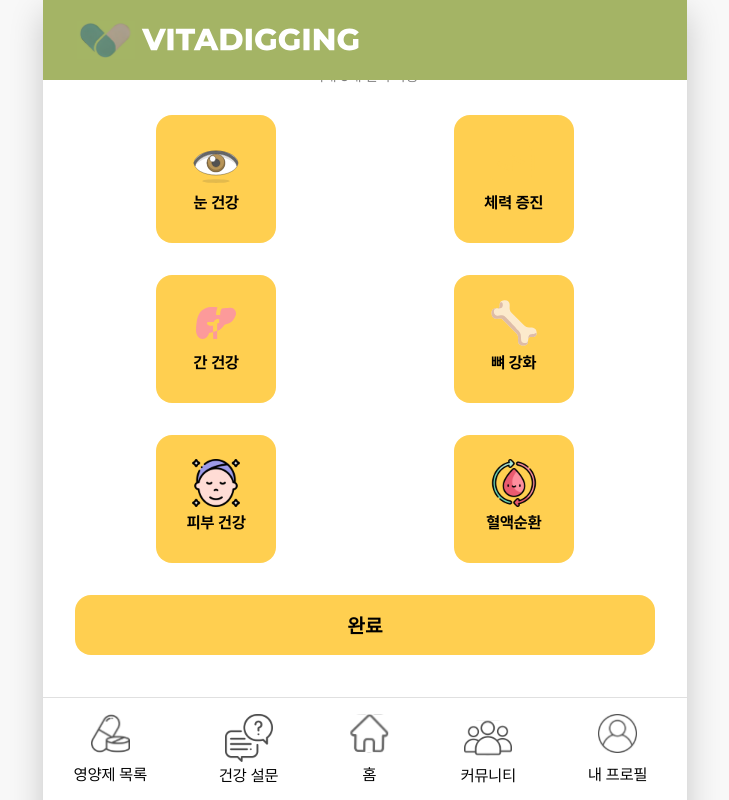
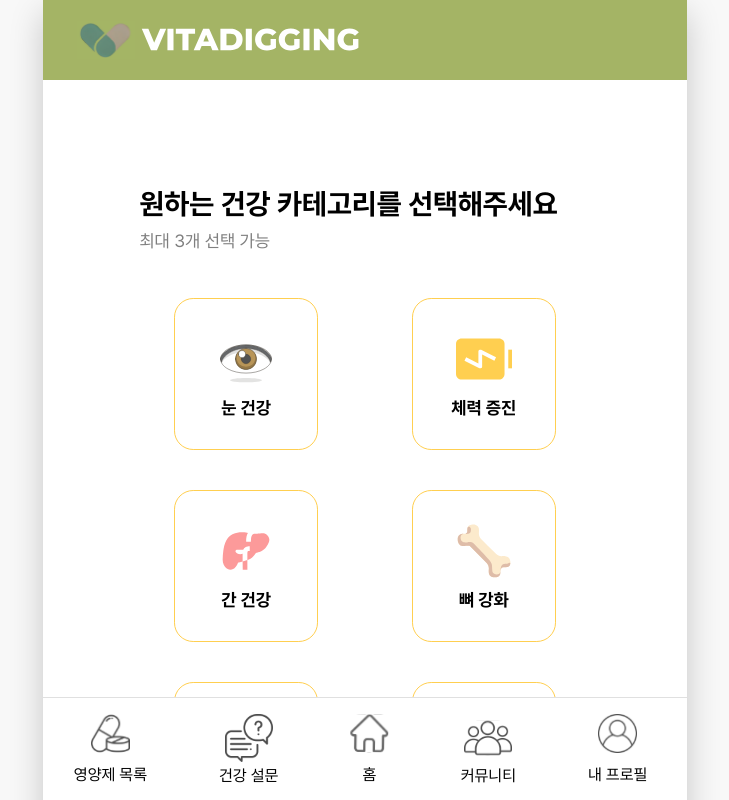
Before and after one commit to DS-VitaDigging/front-end, a React (Create React App) app in the folder vita-digging/: page /category in a window 1280 px wide. Shown: the whole page, without its empty margins (275-1004 px from the left). Built offline with nearby package versions, Linux system fonts and the light colour scheme; the HTML template or start-up script is replaced by a standard one.

Commit message:
카테고리 선택 및 상세 페이지 기능 구현(#12)

```diff
--- a/vita-digging/src/pages/Category/CategorySelect.jsx
+++ b/vita-digging/src/pages/Category/CategorySelect.jsx
@@ -14,27 +14,33 @@ const categories = [
 
 const CategorySelect = () => {
   const navigate = useNavigate();
-  const [selected, setSelected] = useState(null);
+  const [selected, setSelected] = useState([]);
 
   const handleSelect = (key) => {
-    setSelected(key);
+    if (selected.includes(key)) {
+      setSelected(selected.filter((k) => k !== key));
+    } else if (selected.length < 3) {
+      setSelected([...selected, key]);
+    }
   };
 
   const handleComplete = () => {
-    if (selected) {
-      navigate(`/category/${selected}`);
+    if (selected.length > 0) {
+      navigate(`/category/${selected.join(',')}`);
     }
   };
 
   return (
     <div css={styles.wrapper}>
-      <div css={styles.title}>원하는 건강 카테고리를 선택해주세요</div>
-      <div css={styles.subtitle}>최대 3개 선택 가능</div>
+      <div css={styles.textGroup}>
+        <div css={styles.title}>원하는 건강 카테고리를 선택해주세요</div>
+        <div css={styles.subtitle}>최대 3개 선택 가능</div>
+      </div>
       <div css={styles.grid}>
         {categories.map(({ key, label, icon }) => (
           <div
             key={key}
-            css={styles.categoryBox(selected === key)}
+            css={styles.categoryBox(selected.includes(key))}
             onClick={() => handleSelect(key)}
           >
             <img src={icon} alt={label} css={styles.icon} />
@@ -42,7 +48,11 @@ const CategorySelect = () => {
           </div>
         ))}
       </div>
-      <button css={styles.completeButton} onClick={handleComplete}>
+      <button
+        css={styles.completeButton}
+        onClick={handleComplete}
+        disabled={selected.length === 0}
+      >
         완료
       </button>
     </div>
--- a/vita-digging/src/pages/Category/CategorySelect.style.js
+++ b/vita-digging/src/pages/Category/CategorySelect.style.js
@@ -1,73 +1,85 @@
-// src/pages/Category/CategorySelect.style.js
 import { css } from '@emotion/react';
 
 export const wrapper = css`
-  padding: 2rem;
+  padding: 6rem;
+  margin-top: 5.9rem;
+  overflow: hidden;
+  position: relative;
+`;
+
+export const textGroup = css`
+  margin-bottom: 3rem;
 `;
 
 export const title = css`
   font-size: 1.8rem;
   font-weight: bold;
-  text-align: center;
-  margin-bottom: 0.5rem;
+  text-align: left;
+  margin-bottom: 0.8rem;
 `;
 
 export const subtitle = css`
-  font-size: 0.9rem;
+  font-size: 1.1rem;
   color: #7f7f7f;
-  text-align: center;
-  margin-bottom: 2rem;
+  text-align: left;
 `;
 
 export const grid = css`
   display: grid;
   grid-template-columns: repeat(2, 1fr);
-  gap: 2rem 1rem;
+  gap: 2.5rem 1.5rem;
   justify-items: center;
-  margin-bottom: 2rem;
+  margin-bottom: 3rem;
 `;
 
 export const categoryBox = (isSelected) => css`
-  background-color: ${isSelected ? '#FFC107' : '#FFCF50'};
-  border-radius: 1rem;
-  padding: 1.5rem 1rem;
+  background-color: ${isSelected ? '#FFC107' : '#FFFFFF'};
+  border: 1px solid ${isSelected ? '#FFC107' : '#FFCF50'};
+  border-radius: 1.2rem;
+  padding: 2rem 1.2rem;
   text-align: center;
-  width: 7.5rem;
-  height: 8rem;
+  width: 9rem;
+  height: 9.5rem;
   cursor: pointer;
-  transition: background-color 0.2s;
+  transition: all 0.2s;
   display: flex;
   flex-direction: column;
   align-items: center;
 
   &:hover {
-    background-color: #ffd666;
+    background-color: ${isSelected ? '#FFCA28' : '#FFF3CD'};
   }
 `;
 
 export const icon = css`
-  width: 3rem;
-  height: 3rem;
-  margin-bottom: 0.5rem;
+  width: 3.5rem;
+  height: 3.5rem;
+  margin-bottom: 0.8rem;
 `;
 
 export const label = css`
-  font-size: 1rem;
+  font-size: 1.1rem;
   font-weight: bold;
 `;
 
 export const completeButton = css`
   width: 100%;
-  padding: 1rem;
-  font-size: 1.2rem;
+  padding: 1.3rem;
+  font-size: 1.4rem;
   font-weight: bold;
   background-color: #ffcf50;
   color: #000;
   border: none;
-  border-radius: 1rem;
+  border-radius: 1.2rem;
   cursor: pointer;
 
   &:hover {
     background-color: #ffd666;
   }
+
+  &:disabled {
+    background-color: #f0f0f0;
+    color: #999;
+    cursor: not-allowed;
+  }
 `;
```
